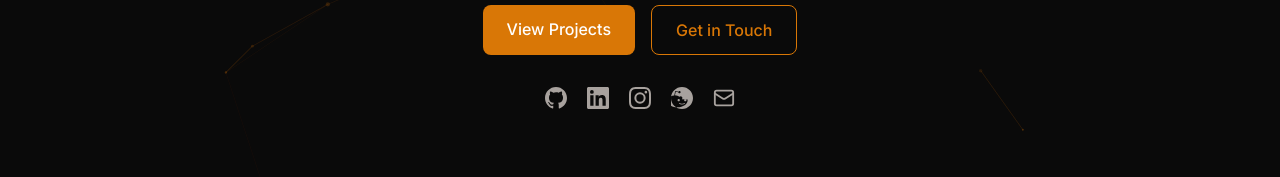
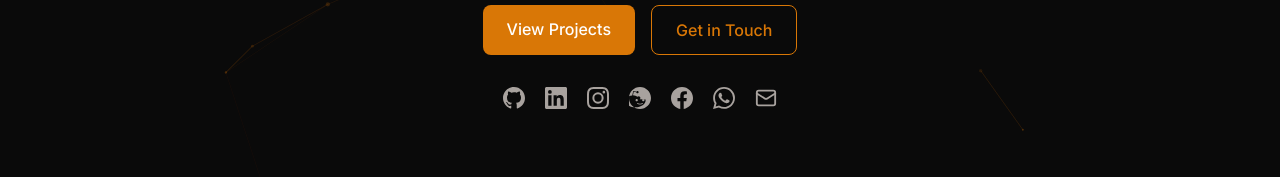
Before and after one commit to hasnain7abbas/hasnain-portfolio, a Next.js app: page / in a window 1280 px wide. Shown: the part 431-608 px from the top of the page. Built offline with nearby package versions, Linux system fonts and the light colour scheme.

Commit message:
Add LinkedIn, Facebook, WhatsApp social links and fix Instagram URL

```diff
--- a/components/Contact.tsx
+++ b/components/Contact.tsx
@@ -2,7 +2,7 @@
 
 import { motion } from "framer-motion";
 import { Mail, MapPin } from "lucide-react";
-import { GithubIcon, LinkedinIcon, RedditIcon, InstagramIcon } from "./icons";
+import { GithubIcon, LinkedinIcon, RedditIcon, InstagramIcon, FacebookIcon, WhatsappIcon } from "./icons";
 import { siteConfig } from "@/lib/data";
 
 export default function Contact() {
@@ -95,6 +95,24 @@
               <RedditIcon size={22} />
             </a>
             <a
+              href={siteConfig.facebook}
+              target="_blank"
+              rel="noopener noreferrer"
+              className="p-3 rounded-lg bg-surface border border-border hover:border-accent text-text-secondary hover:text-accent transition-colors"
+              aria-label="Facebook"
+            >
+              <FacebookIcon size={22} />
+            </a>
+            <a
+              href={siteConfig.whatsapp}
+              target="_blank"
+              rel="noopener noreferrer"
+              className="p-3 rounded-lg bg-surface border border-border hover:border-accent text-text-secondary hover:text-accent transition-colors"
+              aria-label="WhatsApp"
+            >
+              <WhatsappIcon size={22} />
+            </a>
+            <a
               href={`mailto:${siteConfig.email}`}
               className="p-3 rounded-lg bg-surface border border-border hover:border-accent text-text-secondary hover:text-accent transition-colors"
               aria-label="Email"
--- a/components/Footer.tsx
+++ b/components/Footer.tsx
@@ -1,5 +1,5 @@
 import { Mail } from "lucide-react";
-import { GithubIcon, LinkedinIcon, RedditIcon, InstagramIcon } from "./icons";
+import { GithubIcon, LinkedinIcon, RedditIcon, InstagramIcon, FacebookIcon, WhatsappIcon } from "./icons";
 import { siteConfig } from "@/lib/data";
 
 export default function Footer() {
@@ -52,6 +52,24 @@
             <RedditIcon size={18} />
           </a>
           <a
+            href={siteConfig.facebook}
+            target="_blank"
+            rel="noopener noreferrer"
+            className="hover:text-accent transition-colors"
+            aria-label="Facebook"
+          >
+            <FacebookIcon size={18} />
+          </a>
+          <a
+            href={siteConfig.whatsapp}
+            target="_blank"
+            rel="noopener noreferrer"
+            className="hover:text-accent transition-colors"
+            aria-label="WhatsApp"
+          >
+            <WhatsappIcon size={18} />
+          </a>
+          <a
             href={`mailto:${siteConfig.email}`}
             className="hover:text-accent transition-colors"
             aria-label="Email"
--- a/components/Hero.tsx
+++ b/components/Hero.tsx
@@ -2,7 +2,7 @@
 
 import { motion } from "framer-motion";
 import { Mail, ChevronDown } from "lucide-react";
-import { GithubIcon, LinkedinIcon, RedditIcon, InstagramIcon } from "./icons";
+import { GithubIcon, LinkedinIcon, RedditIcon, InstagramIcon, FacebookIcon, WhatsappIcon } from "./icons";
 import { siteConfig } from "@/lib/data";
 import ParticleBackground from "./ParticleBackground";
 
@@ -109,6 +109,24 @@
             <RedditIcon size={22} />
           </a>
           <a
+            href={siteConfig.facebook}
+            target="_blank"
+            rel="noopener noreferrer"
+            className="hover:text-accent transition-colors"
+            aria-label="Facebook"
+          >
+            <FacebookIcon size={22} />
+          </a>
+          <a
+            href={siteConfig.whatsapp}
+            target="_blank"
+            rel="noopener noreferrer"
+            className="hover:text-accent transition-colors"
+            aria-label="WhatsApp"
+          >
+            <WhatsappIcon size={22} />
+          </a>
+          <a
             href={`mailto:${siteConfig.email}`}
             className="hover:text-accent transition-colors"
             aria-label="Email"
--- a/components/icons.tsx
+++ b/components/icons.tsx
@@ -40,6 +40,34 @@
   );
 }
 
+export function FacebookIcon({ size = 22 }: { size?: number }) {
+  return (
+    <svg
+      width={size}
+      height={size}
+      viewBox="0 0 24 24"
+      fill="currentColor"
+      xmlns="http://www.w3.org/2000/svg"
+    >
+      <path d="M24 12.073c0-6.627-5.373-12-12-12s-12 5.373-12 12c0 5.99 4.388 10.954 10.125 11.854v-8.385H7.078v-3.47h3.047V9.43c0-3.007 1.792-4.669 4.533-4.669 1.312 0 2.686.235 2.686.235v2.953H15.83c-1.491 0-1.956.925-1.956 1.874v2.25h3.328l-.532 3.47h-2.796v8.385C19.612 23.027 24 18.062 24 12.073z" />
+    </svg>
+  );
+}
+
+export function WhatsappIcon({ size = 22 }: { size?: number }) {
+  return (
+    <svg
+      width={size}
+      height={size}
+      viewBox="0 0 24 24"
+      fill="currentColor"
+      xmlns="http://www.w3.org/2000/svg"
+    >
+      <path d="M17.472 14.382c-.297-.149-1.758-.867-2.03-.967-.273-.099-.471-.148-.67.15-.197.297-.767.966-.94 1.164-.173.199-.347.223-.644.075-.297-.15-1.255-.463-2.39-1.475-.883-.788-1.48-1.761-1.653-2.059-.173-.297-.018-.458.13-.606.134-.133.298-.347.446-.52.149-.174.198-.298.298-.497.099-.198.05-.371-.025-.52-.075-.149-.669-1.612-.916-2.207-.242-.579-.487-.5-.669-.51-.173-.008-.371-.01-.57-.01-.198 0-.52.074-.792.372-.272.297-1.04 1.016-1.04 2.479 0 1.462 1.065 2.875 1.213 3.074.149.198 2.096 3.2 5.077 4.487.709.306 1.262.489 1.694.625.712.227 1.36.195 1.871.118.571-.085 1.758-.719 2.006-1.413.248-.694.248-1.289.173-1.413-.074-.124-.272-.198-.57-.347m-5.421 7.403h-.004a9.87 9.87 0 0 1-5.031-1.378l-.361-.214-3.741.982.998-3.648-.235-.374a9.86 9.86 0 0 1-1.51-5.26c.001-5.45 4.436-9.884 9.888-9.884 2.64 0 5.122 1.03 6.988 2.898a9.825 9.825 0 0 1 2.893 6.994c-.003 5.45-4.437 9.884-9.885 9.884m8.413-18.297A11.815 11.815 0 0 0 12.05 0C5.495 0 .16 5.335.157 11.892c0 2.096.547 4.142 1.588 5.945L.057 24l6.305-1.654a11.882 11.882 0 0 0 5.683 1.448h.005c6.554 0 11.89-5.335 11.893-11.893a11.821 11.821 0 0 0-3.48-8.413z" />
+    </svg>
+  );
+}
+
 export function LinkedinIcon({ size = 22 }: { size?: number }) {
   return (
     <svg
--- a/lib/data.ts
+++ b/lib/data.ts
@@ -5,9 +5,11 @@
     "Experimental Physicist · Full Stack Developer · Skardu, Pakistan",
   email: "hsnanrzee1160@gmail.com",
   github: "https://github.com/hasnain7abbas",
-  linkedin: "#",
+  linkedin: "https://www.linkedin.com/in/hasnain-abbas-659943273/",
   reddit: "https://www.reddit.com/user/hasnain7abbas/",
-  instagram: "https://instagram.com/hasnain7abbas",
+  instagram: "https://www.instagram.com/user/hasnain7abbas/",
+  facebook: "https://www.facebook.com/user/hasnain7abbas/",
+  whatsapp: "https://wa.me/923438833262",
   location: "Skardu, Gilgit Baltistan, Pakistan",
 };
 
```
